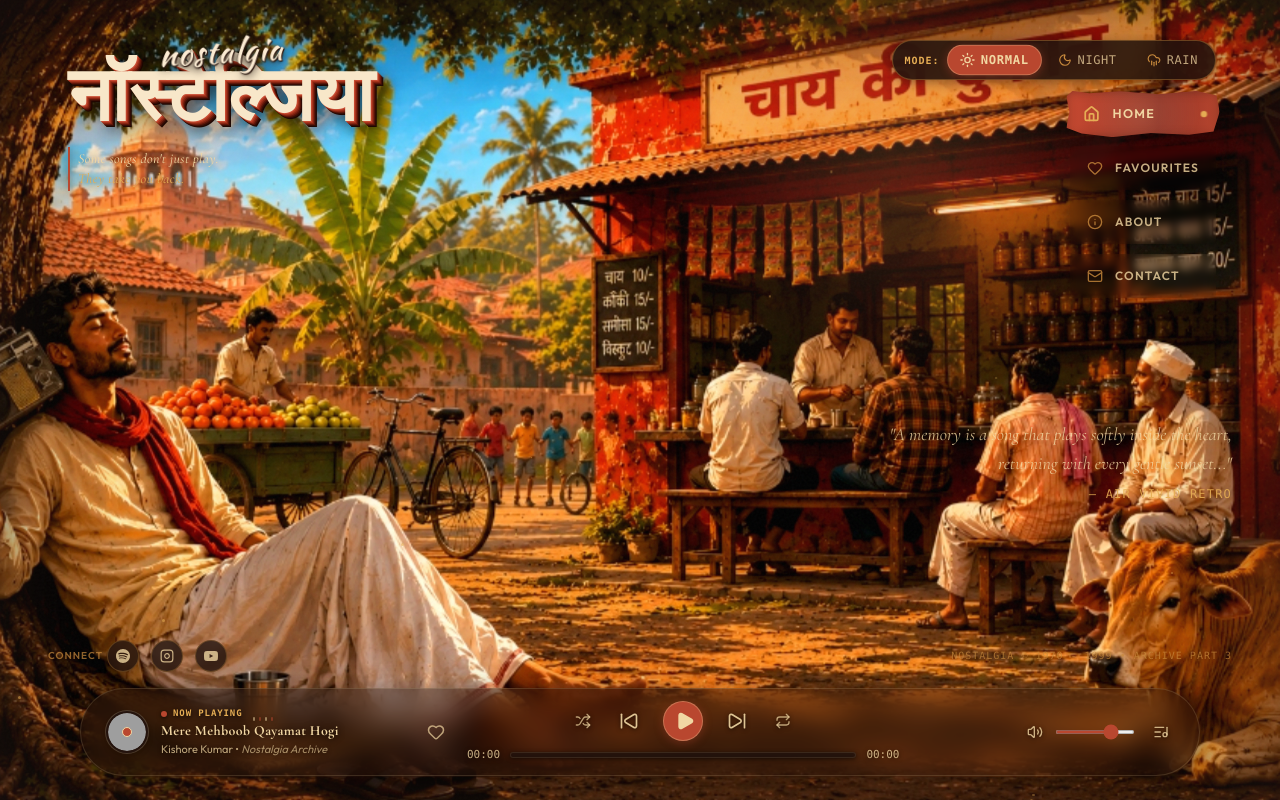
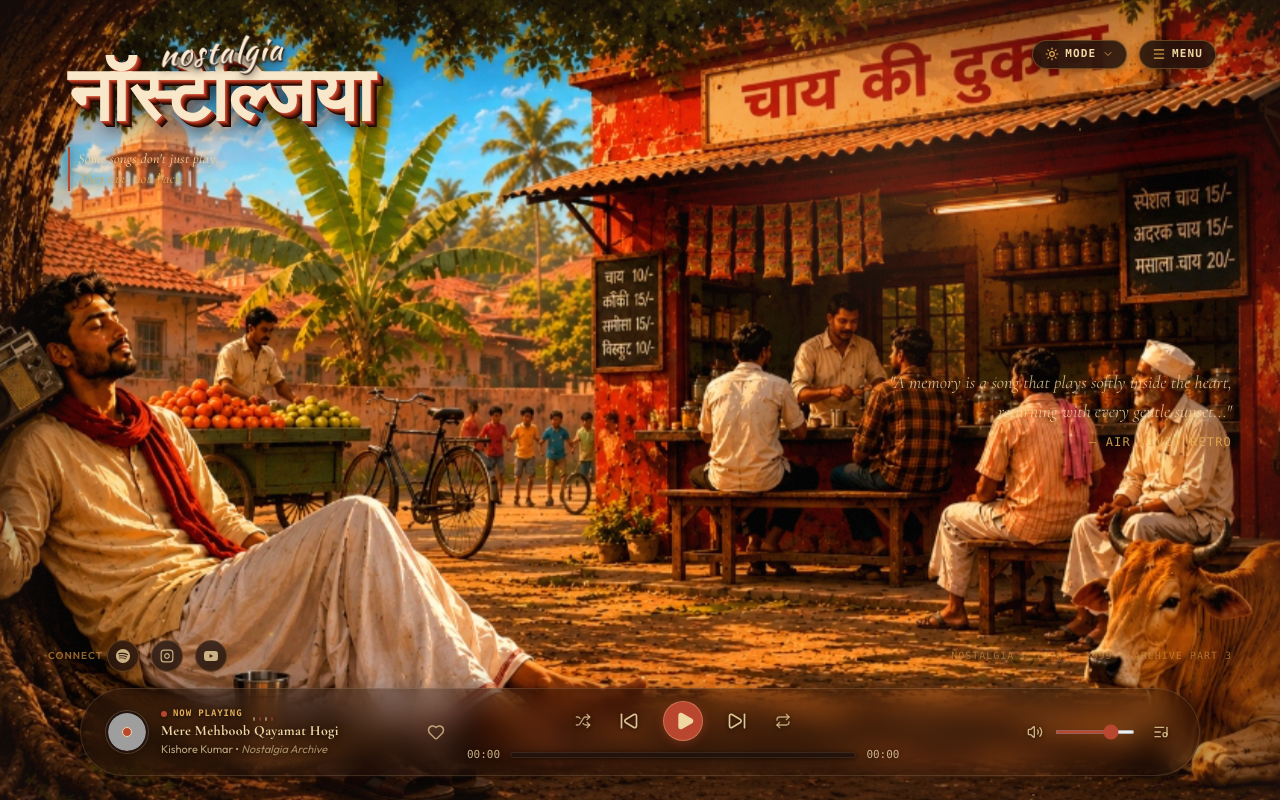
Before and after one commit to rajkushwaha870/nostalgia, a React (Vite) app: page / in a window 1280 px wide. Built offline with nearby package versions, Linux system fonts and the light colour scheme; grey boxes are pictures that could not be loaded; a web font is replaced by a local one.

Commit message:
feat: implement favourites view and integrate new assets and scene navigation components

```diff
--- a/src/components/FavouritesView.tsx
+++ b/src/components/FavouritesView.tsx
@@ -12,19 +12,19 @@ interface FavouritesViewProps {
 
 export const FavouritesView: React.FC<FavouritesViewProps> = ({ onSelectTab }) => {
   const { favorites } = useFavourites();
-  const { playQueue } = useMusicPlayer();
+  const { playFavouriteSong } = useMusicPlayer();
 
   // Filter songs based on current favorites list
   const favoriteSongs = songs.filter((s) => favorites.includes(s.id));
 
   const handlePlayAll = () => {
     if (favoriteSongs.length > 0) {
-      playQueue(favoriteSongs, 0, 'favourites');
+      playFavouriteSong(favoriteSongs[0]);
     }
   };
 
   const handlePlaySongInFavourites = (song: Song) => {
-    playQueue(favoriteSongs, favoriteSongs.findIndex((s) => s.id === song.id), 'favourites');
+    playFavouriteSong(song);
   };
 
   return (
--- a/src/components/HeroScene.tsx
+++ b/src/components/HeroScene.tsx
@@ -30,6 +30,8 @@ export const HeroScene: React.FC<HeroSceneProps> = ({ activeTab, onSelectTab })
       {/* 1. BACKGROUND SCENE ARTWORK & CINEMATIC OVERLAYS */}
       <div className="fixed inset-0 z-0 pointer-events-none overflow-hidden">
         {/* Daytime / Default Scene Artwork */}
+        <picture>
+          <source media="(max-width: 767px)" srcSet="/hero-mobile-bg.jpg" />
           <img
             src="/hero-bg.png"
             alt="Vintage Indian Village Tea Stall Scene with Radio Listener"
@@ -43,6 +45,7 @@ export const HeroScene: React.FC<HeroSceneProps> = ({ activeTab, onSelectTab })
               transform: `translate3d(${bgX}px, ${bgY}px, 0) scale(1.04)`,
             }}
           />
+        </picture>
 
         {/* Night Scene Artwork */}
         <img
@@ -79,7 +82,7 @@ export const HeroScene: React.FC<HeroSceneProps> = ({ activeTab, onSelectTab })
         <Logo onSelectTab={onSelectTab} />
 
         {/* Right: Mode Selector & Navigation Menu */}
-        <div className="flex flex-col items-center md:items-end pt-1 md:pt-2 w-full md:w-auto space-y-2.5 sm:space-y-3">
+        <div className="flex items-center space-x-2 sm:space-x-3 pt-1 md:pt-2">
           <ModeSelector />
           <Navbar activeTab={activeTab} onSelectTab={onSelectTab} />
         </div>
--- a/src/components/ModeSelector.tsx
+++ b/src/components/ModeSelector.tsx
@@ -1,10 +1,12 @@
-import React from 'react';
-import { Sun, Moon, CloudRain } from 'lucide-react';
+import React, { useState, useRef, useEffect } from 'react';
+import { Sun, Moon, CloudRain, ChevronDown, Sparkles } from 'lucide-react';
 import { useSceneMode } from '../context/SceneModeContext';
 import type { SceneMode } from '../context/SceneModeContext';
 
 export const ModeSelector: React.FC = () => {
   const { mode, setMode } = useSceneMode();
+  const [isOpen, setIsOpen] = useState(false);
+  const dropdownRef = useRef<HTMLDivElement>(null);
 
   const modes: { id: SceneMode; label: string; icon: React.FC<{ className?: string }> }[] = [
     { id: 'normal', label: 'NORMAL', icon: Sun },
@@ -12,17 +14,78 @@ export const ModeSelector: React.FC = () => {
     { id: 'rain', label: 'RAIN', icon: CloudRain },
   ];
 
+  const currentModeObj = modes.find((m) => m.id === mode) || modes[0];
+  const CurrentIcon = currentModeObj.icon;
+
+  // Close dropdown on click outside
+  useEffect(() => {
+    const handleClickOutside = (event: MouseEvent) => {
+      if (dropdownRef.current && !dropdownRef.current.contains(event.target as Node)) {
+        setIsOpen(false);
+      }
+    };
+
+    const handleKeyDown = (event: KeyboardEvent) => {
+      if (event.key === 'Escape') {
+        setIsOpen(false);
+      }
+    };
+
+    if (isOpen) {
+      document.addEventListener('mousedown', handleClickOutside);
+      document.addEventListener('keydown', handleKeyDown);
+    }
+
+    return () => {
+      document.removeEventListener('mousedown', handleClickOutside);
+      document.removeEventListener('keydown', handleKeyDown);
+    };
+  }, [isOpen]);
+
+  const handleSelectMode = (newMode: SceneMode) => {
+    setMode(newMode);
+    setIsOpen(false);
+  };
+
   return (
+    <div className="relative inline-block text-left select-none" ref={dropdownRef}>
+      {/* Compact Trigger Button */}
+      <button
+        type="button"
+        onClick={() => setIsOpen((prev) => !prev)}
+        aria-haspopup="true"
+        aria-expanded={isOpen}
+        title={`Current mode: ${currentModeObj.label}. Click to change mode.`}
+        className={`group flex items-center space-x-1.5 px-3 py-1.5 rounded-full text-[11px] sm:text-xs font-mono font-medium tracking-wider backdrop-blur-md border transition-all duration-200 cursor-pointer focus-visible:outline-none focus-visible:ring-1 focus-visible:ring-[#E5AD54] ${
+          isOpen
+            ? 'bg-[#3A2116]/90 text-[#F1D7A3] border-[#E5AD54] shadow-[0_0_12px_rgba(229,173,84,0.3)]'
+            : 'bg-[#1E110C]/85 text-[#F1D7A3]/90 hover:text-[#F1D7A3] hover:bg-[#3A2116]/70 border-[#C88A3D]/40 hover:border-[#E5AD54]/60 shadow-[0_2px_10px_rgba(0,0,0,0.4)]'
+        }`}
+      >
+        <CurrentIcon className="w-3.5 h-3.5 text-[#E5AD54] transition-transform duration-200 group-hover:scale-110" />
+        <span className="font-semibold uppercase tracking-widest text-[10px] sm:text-[11px] text-[#F1D7A3]">
+          MODE
+        </span>
+        <ChevronDown
+          className={`w-3 h-3 text-[#C88A3D] transition-transform duration-200 ${
+            isOpen ? 'rotate-180 text-[#E5AD54]' : 'group-hover:text-[#F1D7A3]'
+          }`}
+        />
+      </button>
+
+      {/* Popover / Dropdown Menu */}
+      {isOpen && (
         <div
-      role="radiogroup"
-      aria-label="Scene Mode Selector"
-      className="inline-flex items-center bg-[#1E110C]/85 backdrop-blur-md border border-[#C88A3D]/40 rounded-full p-0.5 sm:p-1 shadow-[0_2px_12px_rgba(0,0,0,0.4)] select-none"
+          role="menu"
+          aria-orientation="vertical"
+          className="absolute right-0 mt-1.5 w-36 rounded-xl bg-[#1E110C]/95 backdrop-blur-xl border border-[#C88A3D]/50 shadow-[0_8px_24px_rgba(0,0,0,0.6)] py-1.5 z-50 animate-fade-in divide-y divide-[#C88A3D]/15 focus:outline-none"
         >
-      <span className="text-[9px] sm:text-[10px] font-mono tracking-widest text-[#E5AD54] uppercase px-2 hidden lg:inline font-semibold">
-        MODE:
-      </span>
+          <div className="px-2.5 py-1 text-[9px] font-mono uppercase tracking-widest text-[#E5AD54]/70 flex items-center space-x-1">
+            <Sparkles className="w-2.5 h-2.5" />
+            <span>Select Ambience</span>
+          </div>
 
-      <div className="flex items-center space-x-1">
+          <div className="py-1 space-y-0.5 px-1">
             {modes.map((item) => {
               const Icon = item.icon;
               const isActive = mode === item.id;
@@ -30,28 +93,32 @@ export const ModeSelector: React.FC = () => {
               return (
                 <button
                   key={item.id}
-              role="radio"
-              aria-checked={isActive}
-              onClick={() => setMode(item.id)}
-              className={`group flex items-center space-x-1 sm:space-x-1.5 px-2.5 sm:px-3 py-1 sm:py-1.5 rounded-full text-[10px] sm:text-xs font-mono font-medium tracking-wider transition-all duration-300 cursor-pointer focus-visible:outline-none focus-visible:ring-1 focus-visible:ring-[#E5AD54] ${
+                  role="menuitem"
+                  onClick={() => handleSelectMode(item.id)}
+                  className={`w-full flex items-center justify-between px-2.5 py-1.5 rounded-lg text-xs font-mono tracking-wider transition-all duration-150 cursor-pointer ${
                     isActive
-                  ? 'bg-[#B9472F] text-[#F1D7A3] font-semibold shadow-[0_2px_8px_rgba(185,71,47,0.45)] border border-[#F1D7A3]/30 scale-102'
-                  : 'text-[#F1D7A3]/75 hover:text-[#F1D7A3] hover:bg-[#3A2116]/60 border border-transparent'
+                      ? 'bg-[#B9472F] text-[#F1D7A3] font-semibold shadow-[0_2px_8px_rgba(185,71,47,0.4)] border border-[#F1D7A3]/30'
+                      : 'text-[#F1D7A3]/80 hover:text-[#F1D7A3] hover:bg-[#3A2116]/80'
                   }`}
-              title={`Switch to ${item.label} mode`}
                 >
+                  <div className="flex items-center space-x-2">
                     <Icon
-                className={`w-3 h-3 sm:w-3.5 sm:h-3.5 transition-transform duration-300 ${
-                  isActive
-                    ? 'text-[#F1D7A3] scale-110'
-                    : 'text-[#C88A3D] group-hover:text-[#E5AD54] group-hover:scale-105'
+                      className={`w-3.5 h-3.5 ${
+                        isActive ? 'text-[#F1D7A3]' : 'text-[#C88A3D]'
                       }`}
                     />
                     <span>{item.label}</span>
+                  </div>
+
+                  {isActive && (
+                    <span className="w-1.5 h-1.5 rounded-full bg-[#F1D7A3] shadow-[0_0_6px_rgba(241,215,163,0.8)]" />
+                  )}
                 </button>
               );
             })}
           </div>
         </div>
+      )}
+    </div>
   );
 };
--- a/src/components/Navbar.tsx
+++ b/src/components/Navbar.tsx
@@ -1,5 +1,5 @@
-import React from 'react';
-import { Home as HomeIcon, Heart, Info, Mail } from 'lucide-react';
+import React, { useState, useRef, useEffect } from 'react';
+import { Home as HomeIcon, Heart, Info, Mail, Menu, X, Compass } from 'lucide-react';
 
 interface NavbarProps {
   activeTab?: string;
@@ -10,6 +10,9 @@ export const Navbar: React.FC<NavbarProps> = ({
   activeTab = 'HOME',
   onSelectTab,
 }) => {
+  const [isOpen, setIsOpen] = useState(false);
+  const menuRef = useRef<HTMLDivElement>(null);
+
   const navItems = [
     { label: 'HOME', icon: HomeIcon },
     { label: 'FAVOURITES', icon: Heart },
@@ -17,51 +20,114 @@ export const Navbar: React.FC<NavbarProps> = ({
     { label: 'CONTACT', icon: Mail },
   ];
 
+  // Close menu on click outside or escape key
+  useEffect(() => {
+    const handleClickOutside = (event: MouseEvent) => {
+      if (menuRef.current && !menuRef.current.contains(event.target as Node)) {
+        setIsOpen(false);
+      }
+    };
+
+    const handleKeyDown = (event: KeyboardEvent) => {
+      if (event.key === 'Escape') {
+        setIsOpen(false);
+      }
+    };
+
+    if (isOpen) {
+      document.addEventListener('mousedown', handleClickOutside);
+      document.addEventListener('keydown', handleKeyDown);
+    }
+
+    return () => {
+      document.removeEventListener('mousedown', handleClickOutside);
+      document.removeEventListener('keydown', handleKeyDown);
+    };
+  }, [isOpen]);
+
   const handleNavClick = (label: string) => {
-    if (onSelectTab) onSelectTab(label);
+    if (onSelectTab) {
+      onSelectTab(label);
+    }
+    setIsOpen(false);
   };
 
   return (
-    <nav className="z-30 select-none w-full md:w-auto" aria-label="Main Navigation">
-      <ul className="flex flex-row md:flex-col flex-wrap justify-center sm:justify-end gap-1.5 sm:gap-2 md:gap-0 md:space-y-2.5 items-center md:items-end">
+    <div className="relative inline-block text-left select-none z-40" ref={menuRef}>
+      {/* Compact MENU Trigger Button */}
+      <button
+        type="button"
+        onClick={() => setIsOpen((prev) => !prev)}
+        aria-haspopup="true"
+        aria-expanded={isOpen}
+        aria-label="Main Navigation Menu"
+        title="Open Navigation Menu"
+        className={`group flex items-center space-x-1.5 px-3 py-1.5 rounded-full text-[11px] sm:text-xs font-mono font-medium tracking-wider backdrop-blur-md border transition-all duration-200 cursor-pointer focus-visible:outline-none focus-visible:ring-1 focus-visible:ring-[#E5AD54] ${
+          isOpen
+            ? 'bg-[#3A2116]/90 text-[#F1D7A3] border-[#E5AD54] shadow-[0_0_12px_rgba(229,173,84,0.3)]'
+            : 'bg-[#1E110C]/85 text-[#F1D7A3]/90 hover:text-[#F1D7A3] hover:bg-[#3A2116]/70 border-[#C88A3D]/40 hover:border-[#E5AD54]/60 shadow-[0_2px_10px_rgba(0,0,0,0.4)]'
+        }`}
+      >
+        {isOpen ? (
+          <X className="w-3.5 h-3.5 text-[#E5AD54] transition-transform duration-200" />
+        ) : (
+          <Menu className="w-3.5 h-3.5 text-[#E5AD54] transition-transform duration-200 group-hover:scale-110" />
+        )}
+        <span className="font-semibold uppercase tracking-widest text-[10px] sm:text-[11px] text-[#F1D7A3]">
+          MENU
+        </span>
+      </button>
+
+      {/* Popover / Dropdown Navigation Menu */}
+      {isOpen && (
+        <nav
+          role="menu"
+          aria-orientation="vertical"
+          aria-label="Site pages"
+          className="absolute right-0 mt-1.5 w-44 rounded-xl bg-[#1E110C]/95 backdrop-blur-xl border border-[#C88A3D]/50 shadow-[0_8px_24px_rgba(0,0,0,0.6)] py-1.5 z-50 animate-fade-in divide-y divide-[#C88A3D]/15 focus:outline-none"
+        >
+          <div className="px-2.5 py-1 text-[9px] font-mono uppercase tracking-widest text-[#E5AD54]/70 flex items-center space-x-1">
+            <Compass className="w-2.5 h-2.5" />
+            <span>Navigate</span>
+          </div>
+
+          <div className="py-1 space-y-0.5 px-1">
             {navItems.map((item) => {
               const Icon = item.icon;
               const isActive = activeTab === item.label;
 
               return (
-            <li key={item.label} className="w-auto md:w-full md:max-w-[210px]">
                 <button
+                  key={item.label}
+                  role="menuitem"
+                  aria-current={isActive ? 'page' : undefined}
                   onClick={() => handleNavClick(item.label)}
-                aria-current={isActive ? 'page' : undefined}
-                className={`group relative flex items-center space-x-1.5 sm:space-x-2 md:space-x-3 px-2.5 sm:px-3 md:px-4 py-1.5 sm:py-2 md:py-2.5 text-xs md:text-sm font-medium transition-all duration-300 w-full text-left rounded cursor-pointer min-h-[38px] md:min-h-[44px] focus-visible:outline-none focus-visible:ring-2 focus-visible:ring-[#E5AD54] ${
+                  className={`w-full flex items-center justify-between px-2.5 py-2 rounded-lg text-xs font-mono tracking-wider transition-all duration-150 cursor-pointer ${
                     isActive
-                    ? 'brush-stroke-active text-[#F1D7A3] font-bold shadow-lg scale-102 md:scale-105'
-                    : 'text-[#F1D7A3]/80 hover:text-[#FFFFFF] hover:bg-[#3A2116]/60 backdrop-blur-xs border border-[#F1D7A3]/10 md:border-transparent md:hover:translate-x-1.5'
+                      ? 'bg-[#B9472F] text-[#F1D7A3] font-semibold shadow-[0_2px_8px_rgba(185,71,47,0.4)] border border-[#F1D7A3]/30'
+                      : 'text-[#F1D7A3]/80 hover:text-[#F1D7A3] hover:bg-[#3A2116]/80'
                   }`}
                 >
-                {/* Terracotta paint accent line on hover for desktop */}
-                {!isActive && (
-                  <span className="hidden md:block absolute left-1 top-1/2 -translate-y-1/2 w-1 h-3.5 bg-[#B9472F] rounded-full opacity-0 group-hover:opacity-100 transition-opacity duration-300" />
-                )}
-
+                  <div className="flex items-center space-x-2.5">
                     <Icon
-                  className={`w-3.5 h-3.5 md:w-4 md:h-4 shrink-0 transition-all duration-300 ${
+                      className={`w-3.5 h-3.5 ${
                         isActive
-                      ? 'text-[#E5AD54] stroke-[2.5]'
-                      : 'text-[#C88A3D] opacity-80 group-hover:opacity-100 group-hover:scale-110 group-hover:rotate-6 group-hover:text-[#E5AD54]'
+                          ? 'text-[#F1D7A3]'
+                          : 'text-[#C88A3D]'
                       }`}
                     />
-                <span className="tracking-widest uppercase text-[10px] sm:text-xs font-semibold transition-colors duration-300 group-hover:drop-shadow-[0_1px_4px_rgba(241,215,163,0.3)]">
-                  {item.label}
-                </span>
+                    <span className="font-semibold">{item.label}</span>
+                  </div>
+
                   {isActive && (
-                  <span className="hidden md:block absolute right-3 w-1.5 h-1.5 rounded-full bg-[#E5AD54] animate-pulse" />
+                    <span className="w-1.5 h-1.5 rounded-full bg-[#F1D7A3] shadow-[0_0_6px_rgba(241,215,163,0.8)]" />
                   )}
                 </button>
-            </li>
               );
             })}
-      </ul>
+          </div>
         </nav>
+      )}
+    </div>
   );
 };
```
Also changed, not shown: src/context/MusicPlayerContext.tsx (+49 -0 lines), public/hero-mobile-bg.jpg (added), public/hero-mobile-bg.png (added). Lines whose indentation alone changed are shown as unchanged.
